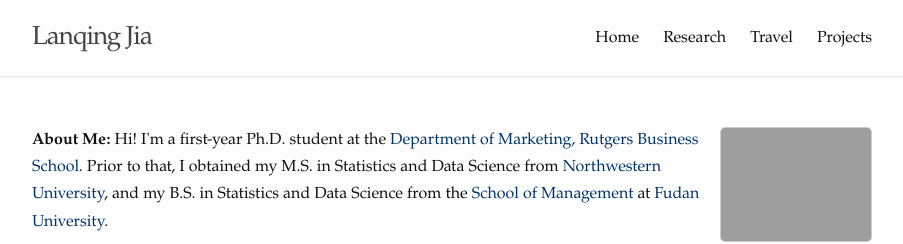
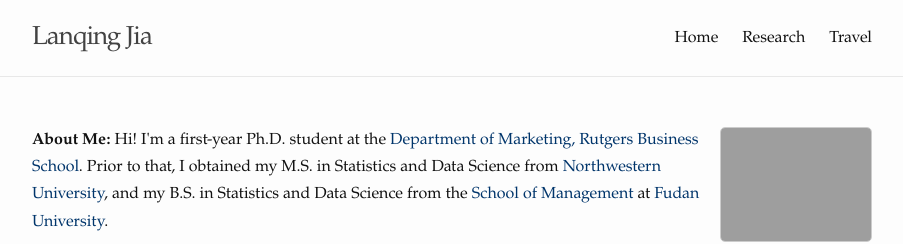
Before and after one commit to KaIlIBlueRs/KaIlIBlueRs.github.io, a Jekyll site: the page built from index.md, in a window 1280 px wide. Shown: the top 244 px of the page, without its empty margins (188-1091 px from the left). Built offline with Jekyll 4.4.1, drawn with Linux system fonts in a browser that asks for light colours.

Commit message:
Remove Projects from site navigation

```diff
--- a/_config.yml
+++ b/_config.yml
@@ -14,8 +14,6 @@ header:
       slug: /
     - name: Research
     - name: Travel
-    - name: Projects
-      slug: /projects/
 
 footer:
   show_powered_by: true
```
